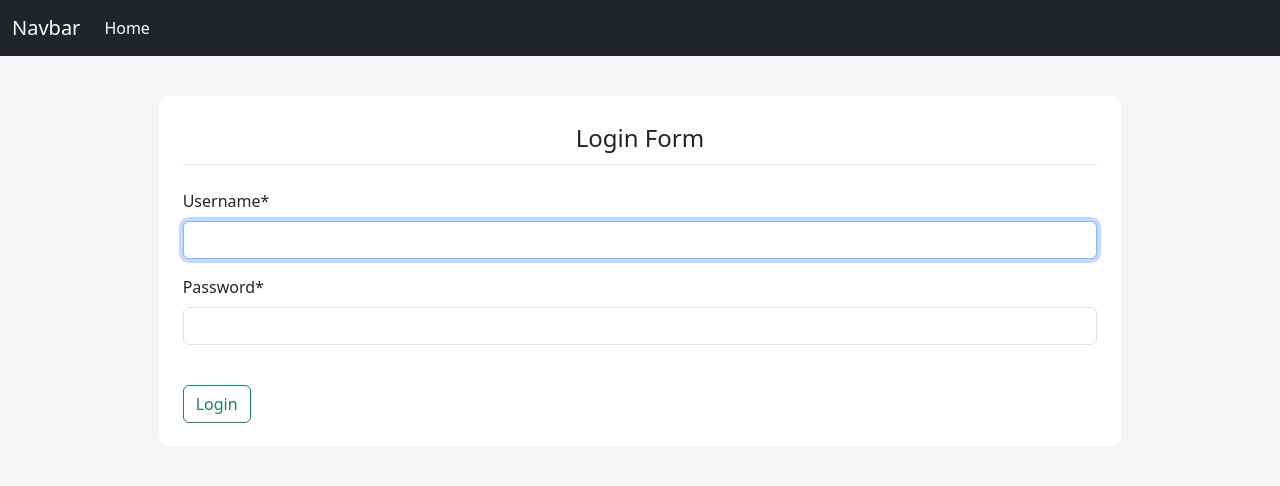
After one commit to T-erry/Inventory-management-system, a Django app: page / in a window 1280 px wide. The commit adds this page. Shown: the top 486 px of the page. Run offline with Django 4.2, Linux system fonts and the light colour scheme; some libraries are stand-ins or nearby versions.

Commit message:
created a login view

```diff
--- a/inventorySystem/inventorySystem/urls.py
+++ b/inventorySystem/inventorySystem/urls.py
@@ -16,8 +16,11 @@ Including another URLconf
 """
 from django.contrib import admin
 from django.urls import path, include
+from django.contrib.auth import views as auth_views
 
 urlpatterns = [
     path('admin/', admin.site.urls),
-    path('inventory/', include ('inventory.urls'))
+    path('inventory/', include ('inventory.urls')),
+   path('', auth_views.LoginView.as_view(template_name="inventory_system/login.html"), name='login'),
+
 ]
--- /dev/null
+++ b/inventorySystem/static/CSS/main.css
@@ -0,0 +1,9 @@
+body{
+    background-color: rgb(245, 245, 245);
+}
+.content-section{
+    background: #fff;
+    margin: 40px;
+    padding: 1.5rem 1.5rem;
+    border-radius: 10px;
+}
--- /dev/null
+++ b/inventorySystem/templates/inventory_system/login.html
@@ -0,0 +1,20 @@
+{% extends "../layout.html" %}
+ {% load static   %}
+{% load crispy_forms_tags %}
+
+{% block content %}
+<div class="content-section">
+    <form method="POST">
+        {% csrf_token %}
+        <fieldset>
+            <legend class="border-bottom pb-2 mb-4 text-center">Login Form</legend>
+            <div class="form-group">
+                {{ form|crispy }}
+            </div>
+            <div class="form-group pt-4">
+                <button type="submit" class="btn btn-outline-success">Login</button>
+            </div>
+        </fieldset>
+    </form>
+</div>
+{% endblock %}
--- a/inventorySystem/templates/layout.html
+++ b/inventorySystem/templates/layout.html
@@ -1,9 +1,11 @@
+  {% load static %}
  <!DOCTYPE html>
  <html lang="en">
  <head>
     <meta charset="UTF-8">
     <meta name="viewport" content="width=device-width, initial-scale=1.0">
     <link href="https://cdn.jsdelivr.net/npm/bootstrap@5.3.3/dist/css/bootstrap.min.css" rel="stylesheet" integrity="sha384-QWTKZyjpPEjISv5WaRU9OFeRpok6YctnYmDr5pNlyT2bRjXh0JMhjY6hW+ALEwIH" crossorigin="anonymous">
+     <link rel="stylesheet" href="{% static 'CSS/main.css' %}" type="text/css">
     {% if title %}
         <title>IMS.{{title}}</title>
     {% else %}
@@ -22,6 +24,11 @@
               <li class="nav-item">
                 <a class="nav-link active" aria-current="page" href="#">Home</a>
               </li>
+            {% if request.user.is_authenticated %}
+              <li class="nav-item">
+                <a class="nav-link active" aria-current="page" href="#">Logout</a>
+              </li>
+              {% endif %}
             </ul>
           </div>
         </div>
```
Also changed, not shown: inventorySystem/inventorySystem/settings.py (+14 -0 lines), inventorySystem/db.sqlite3.
